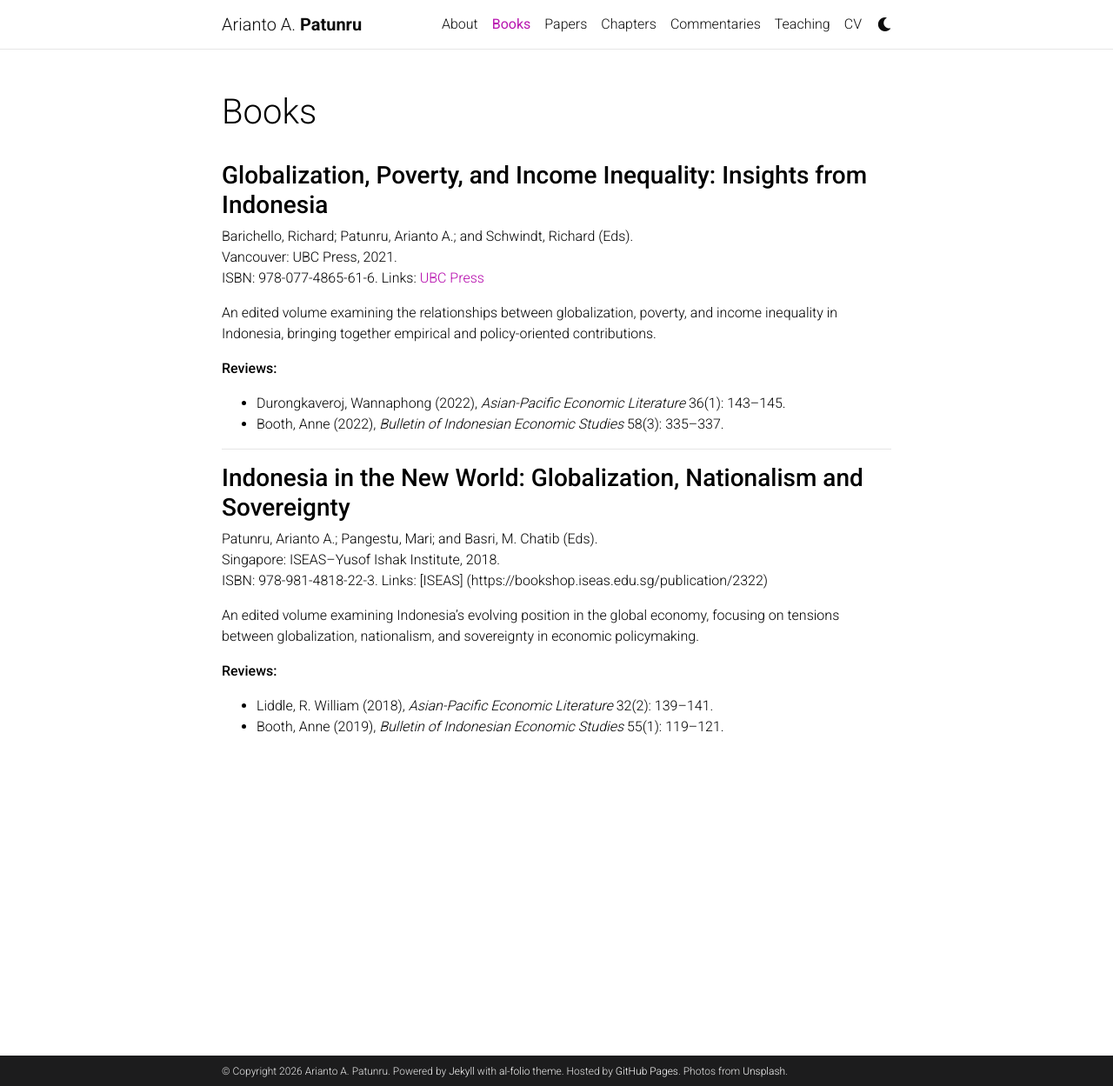
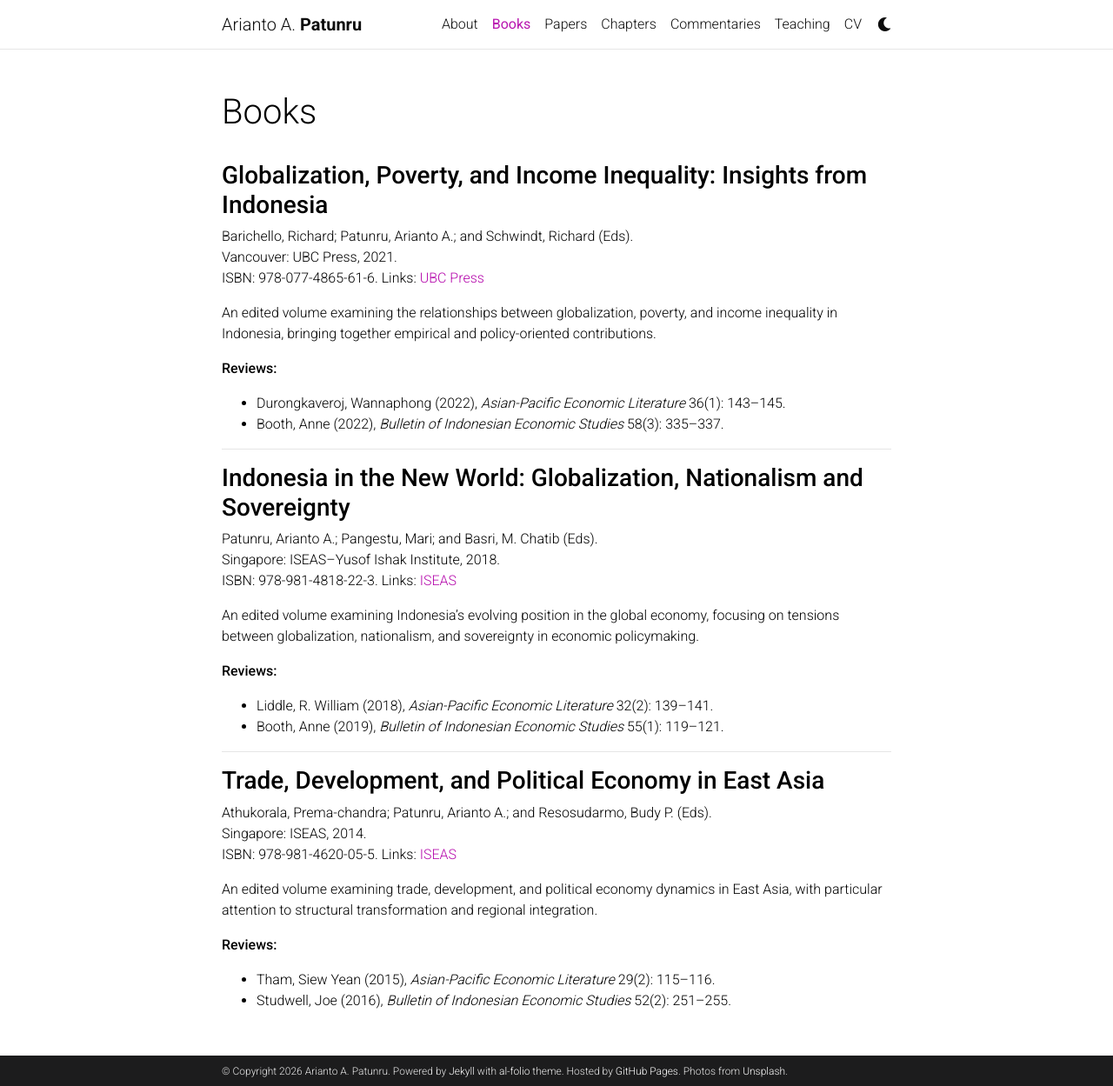
Before and after one commit to patunru/patunru.github.io, a Jekyll site: the page built from _pages/books.md, in a window 1280 px wide and 1249 px high. Shown: the whole window at 87% size. Built offline with Jekyll 4.4.1, drawn with Linux system fonts in a browser that asks for light colours; comment, search, counter and statistics services are not loaded; a style sheet for code colours, icons or effects is not loaded.

Commit message:
Update books.md

```diff
--- a/_pages/books.md
+++ b/_pages/books.md
@@ -26,7 +26,7 @@ An edited volume examining the relationships between globalization, poverty, and
 Patunru, Arianto A.; Pangestu, Mari; and Basri, M. Chatib (Eds).
 Singapore: ISEAS–Yusof Ishak Institute, 2018.
 ISBN: 978-981-4818-22-3.
-Links: [ISEAS] (https://bookshop.iseas.edu.sg/publication/2322)
+Links: [ISEAS](https://bookshop.iseas.edu.sg/publication/2322)
 
 An edited volume examining Indonesia’s evolving position in the global economy, focusing on tensions between globalization, nationalism, and sovereignty in economic policymaking.
 
@@ -34,3 +34,18 @@ An edited volume examining Indonesia’s evolving position in the global economy
 
 - Liddle, R. William (2018), *Asian-Pacific Economic Literature* 32(2): 139–141.
 - Booth, Anne (2019), *Bulletin of Indonesian Economic Studies* 55(1): 119–121.
+
+---
+
+### **Trade, Development, and Political Economy in East Asia**
+Athukorala, Prema-chandra; Patunru, Arianto A.; and Resosudarmo, Budy P. (Eds).
+Singapore: ISEAS, 2014.
+ISBN: 978-981-4620-05-5.
+Links: [ISEAS](https://bookshop.iseas.edu.sg/publication/2033)
+
+An edited volume examining trade, development, and political economy dynamics in East Asia, with particular attention to structural transformation and regional integration.
+
+**Reviews:**
+
+- Tham, Siew Yean (2015), *Asian-Pacific Economic Literature* 29(2): 115–116.
+- Studwell, Joe (2016), *Bulletin of Indonesian Economic Studies* 52(2): 251–255.
```
